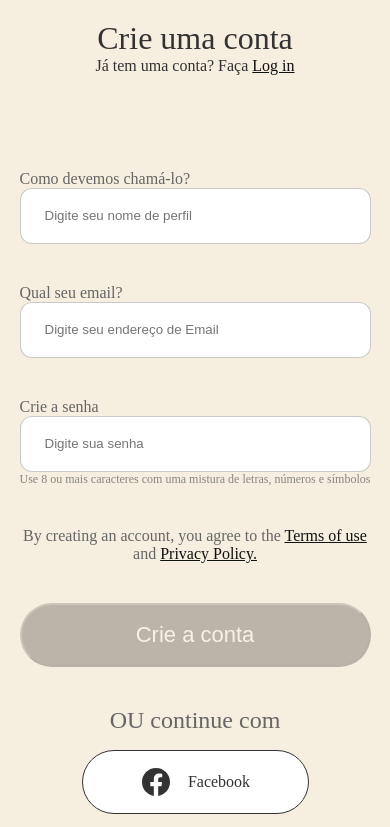
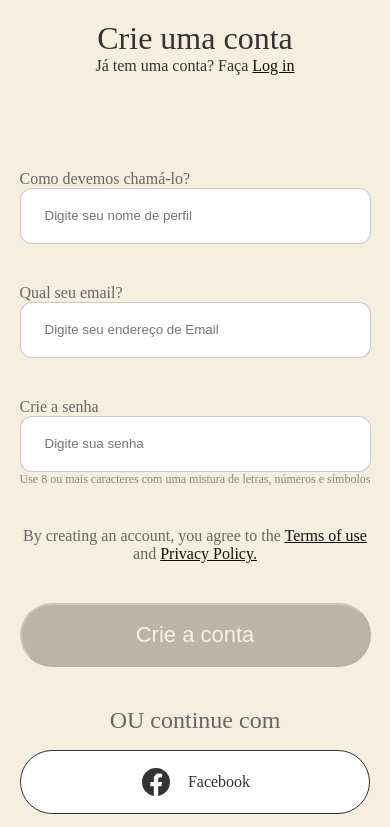
Before and after one commit to 77mdias/loginsingup, a plain HTML site: page index.html in a window 390 px wide. Shown: the top 827 px of the page. Drawn offline with nearby package versions, Linux system fonts and the light colour scheme.

Commit message:
adjust align and responsive page singup

```diff
--- a/css/login.css
+++ b/css/login.css
@@ -1,5 +1,3 @@
-
-
 * {
   margin: 0;
   padding: 0;
@@ -12,7 +10,7 @@ body {
   justify-content: center;
   align-items: flex-start;
   gap: 1px;
-  background-color: rgba(235, 214, 177, 0.411) ;
+  background-color: rgba(235, 214, 177, 0.411);
 }
 
 #container {
@@ -47,7 +45,7 @@ body {
 .buttonwith {
   border-radius: 40px;
   border: 1px solid #333;
-  background: #FFF;
+  background: #fff;
   display: flex;
   width: 100%;
   height: 64px;
@@ -60,7 +58,7 @@ body {
 .buttonwith:hover {
   background-color: #111;
   opacity: 0.7;
-  color: #FFF;
+  color: #fff;
 }
 
 .boxwith {
@@ -116,7 +114,8 @@ button {
   font-size: 16px;
 }
 
-.boxlogin p, a{
+.boxlogin p,
+a {
   font-weight: 400;
 }
 
@@ -140,7 +139,8 @@ button {
   align-self: stretch;
 }
 
-input#cSenha, input#cMail {
+input#cSenha,
+input#cMail {
   border-radius: 12px;
   border: 1px solid rgba(102, 102, 102, 0.35);
   height: 56px;
@@ -148,7 +148,8 @@ input#cSenha, input#cMail {
   padding-left: 20px;
 }
 
-input#cSenha::placeholder, input#cMail::placeholder{
+input#cSenha::placeholder,
+input#cMail::placeholder {
   color: rgba(102, 102, 102, 0.45);
 }
 
@@ -173,12 +174,12 @@ input#cSenha::placeholder, input#cMail::placeholder{
   background: #333;
   width: 100%;
   height: 64px;
-  color: #FFF;
+  color: #fff;
   font-size: 22px;
 }
 
 #login-button:hover {
-  background: rgba(0,0,0, 1);
+  background: rgba(0, 0, 0, 1);
   opacity: 1;
 }
 
@@ -202,11 +203,10 @@ button#singup-button {
 }
 
 button#singup-button:hover {
-  color: #FFF;
-  background-color: rgba(0,0,0, 1);
+  color: #fff;
+  background-color: rgba(0, 0, 0, 1);
   opacity: 1;
 }
-
 
 @media (max-width: 720px) {
   div#container {
--- a/css/style.css
+++ b/css/style.css
@@ -8,11 +8,10 @@
   margin: 0;
   padding: 0;
   box-sizing: border-box;
-
 }
 
 body {
-  background-color: rgba(235, 214, 177, 0.411) ;
+  background-color: rgba(235, 214, 177, 0.411);
   position: absolute;
   left: 30%;
   flex-shrink: 0;
@@ -20,6 +19,7 @@ body {
 
 #content {
   width: 100%;
+  max-width: 608px;
   height: 853;
   margin: 20px 0px 28px 0px;
   margin-left: 0;
@@ -98,7 +98,6 @@ input {
   display: none;
 }
 
-
 .inputError {
   display: flex;
   border-radius: 12px;
@@ -106,7 +105,6 @@ input {
   height: 56px;
   width: 100%;
 }
-
 
 button {
   font-size: 22px;
@@ -146,7 +144,7 @@ button:hover {
   border-radius: 40px;
   border: 1px solid #333;
   display: flex;
-  width: 227px;
+  width: 200px;
   height: 64px;
   background: #fff;
   justify-content: center;
@@ -157,7 +155,7 @@ button:hover {
 
 #loginforothers label:hover {
   background: #111;
-  opacity: 0.70;
+  opacity: 0.7;
   color: #fff;
 }
 
@@ -180,7 +178,6 @@ button:hover {
 svg {
   gap: 16px;
 }
-
 
 /*MEDIA É UTILIZADO PARA RESPONSIVIDADE*/
 @media screen and (max-width: 1120px) {
@@ -215,4 +212,8 @@ svg {
     flex-direction: column;
     align-items: center;
   }
+
+  #loginforothers label {
+    width: 350px;
+  }
 }
```
